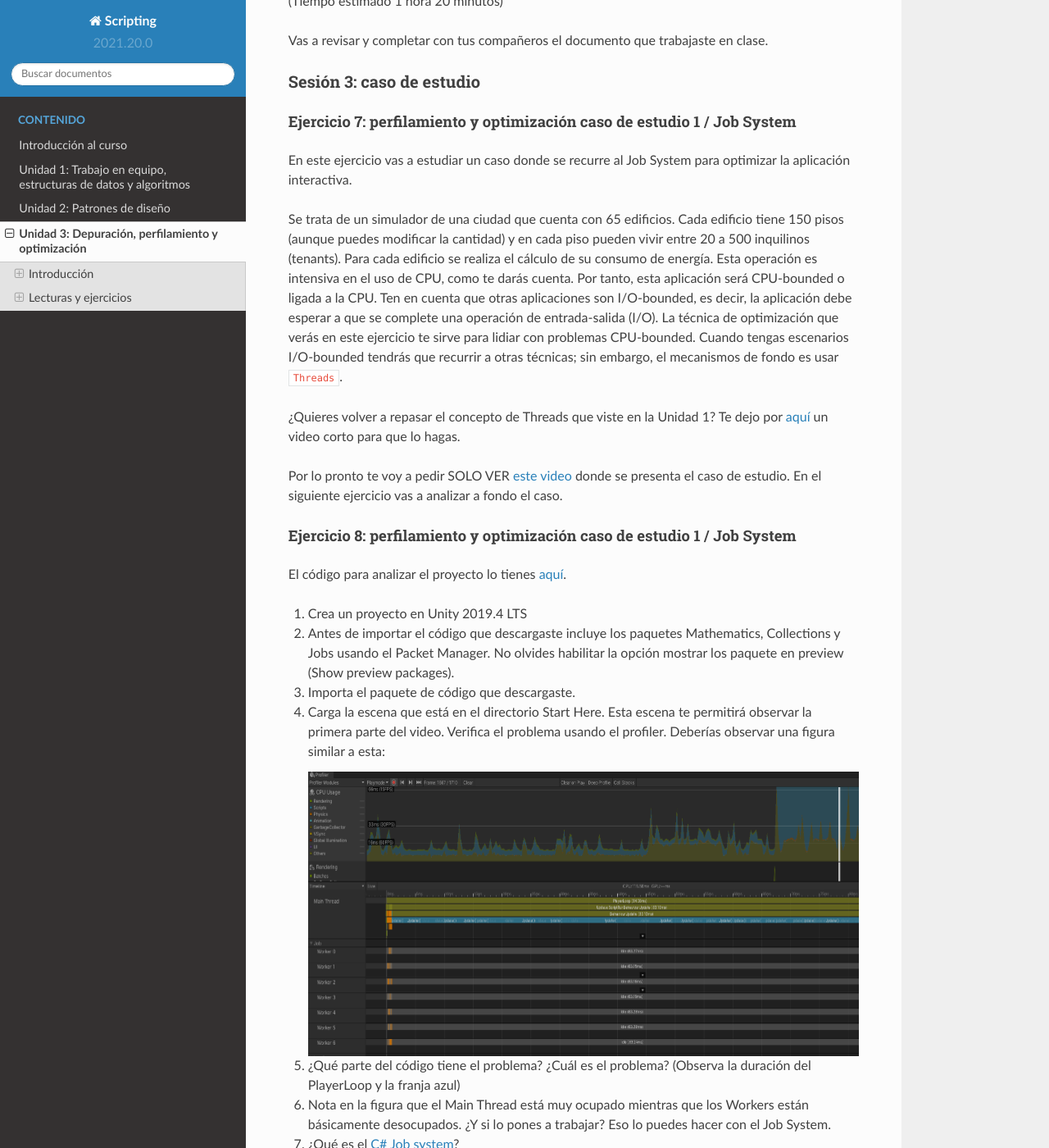
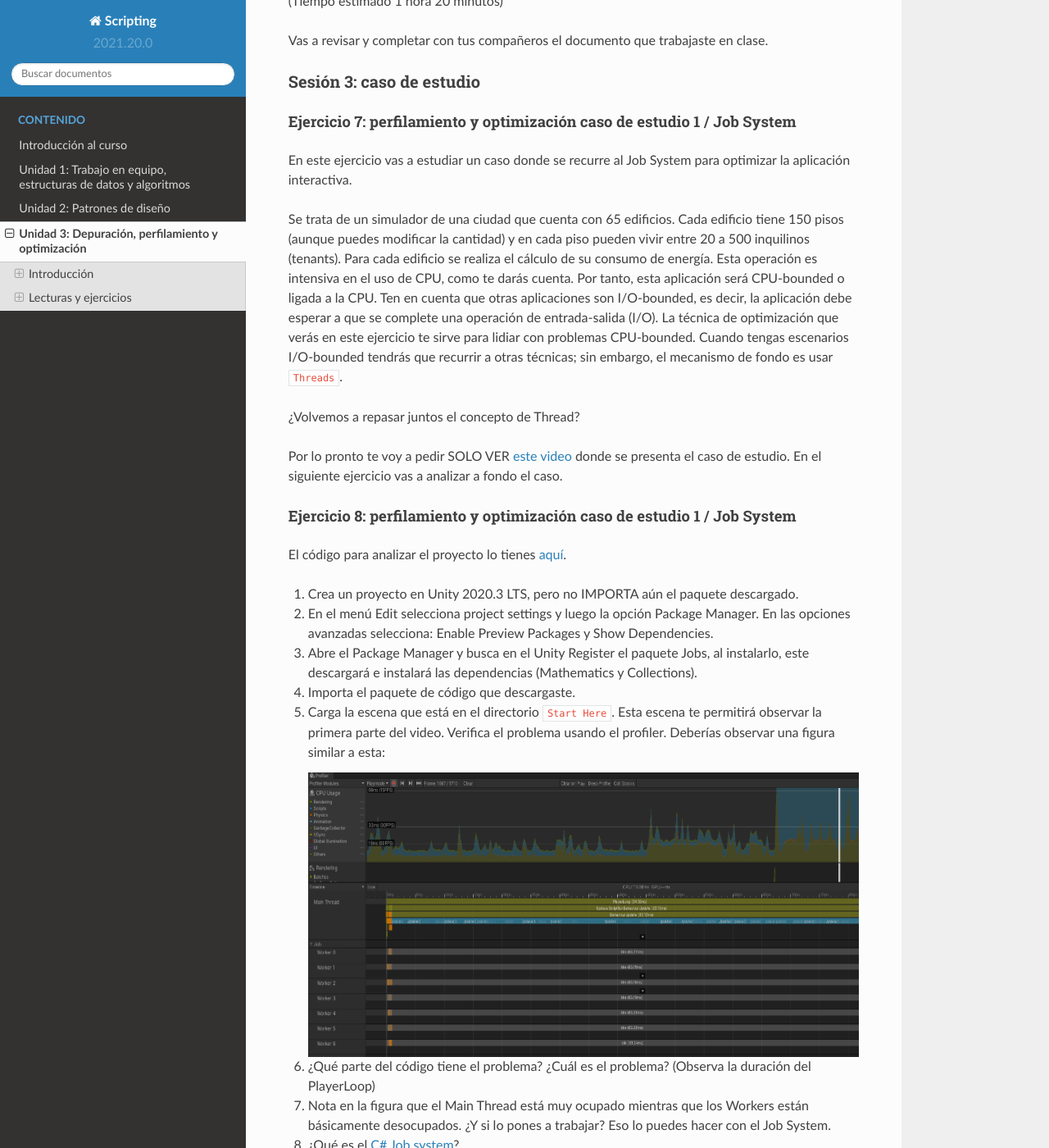
Before and after one commit to juanferfranco/scripting, a Sphinx documentation site: the page built from docs/_unidad3/unidad3.rst, in a window 1280 px wide and 1400 px high, scrolled down 4655 px. Shown: the whole window at 82% size. Built offline with Sphinx 7.4.7 and the Read the Docs theme 2.0.0, drawn with Linux system fonts in a browser that asks for light colours; some of the changed text lies outside the part shown.

Commit message:
Unit 3 sesion 3 done

```diff
--- a/docs/_unidad3/unidad3.rst
+++ b/docs/_unidad3/unidad3.rst
@@ -237,10 +237,9 @@
 la aplicación debe esperar a que se complete una operación de entrada-salida (I/O).
 La técnica de optimización que verás en este ejercicio te sirve para lidiar
 con problemas CPU-bounded. Cuando tengas escenarios I/O-bounded tendrás que
-recurrir a otras técnicas; sin embargo, el mecanismos de fondo es usar ``Threads``.
+recurrir a otras técnicas; sin embargo, el mecanismo de fondo es usar ``Threads``.
 
-¿Quieres volver a repasar el concepto de Threads que viste en la Unidad 1?
-Te dejo por `aquí <https://youtu.be/Iwj0_p0bLpc>`__ un video corto para que lo hagas.
+¿Volvemos a repasar juntos el concepto de Thread?
 
 Por lo pronto te voy a pedir SOLO VER `este video <https://youtu.be/3o12aic7kDY>`__ donde
 se presenta el caso de estudio. En el siguiente ejercicio vas a analizar a fondo
@@ -251,12 +250,13 @@
 
 El código para analizar el proyecto lo tienes `aquí <https://www.patreon.com/posts/34702445>`__.
 
-#. Crea un proyecto en Unity 2019.4 LTS
-#. Antes de importar el código que descargaste incluye los paquetes Mathematics, Collections
-   y Jobs usando el Packet Manager. No olvides habilitar la opción mostrar los paquete
-   en preview (Show preview packages).
+#. Crea un proyecto en Unity 2020.3 LTS, pero no IMPORTA aún el paquete descargado.
+#. En el menú Edit selecciona project settings y luego la opción Package Manager. En las opciones
+   avanzadas selecciona: Enable Preview Packages y Show Dependencies.
+#. Abre el Package Manager y busca en el Unity Register el paquete Jobs, al instalarlo, este
+   descargará e instalará las dependencias (Mathematics y Collections).
 #. Importa el paquete de código que descargaste.
-#. Carga la escena que está en el directorio Start Here. Esta escena te permitirá
+#. Carga la escena que está en el directorio ``Start Here``. Esta escena te permitirá
    observar la primera parte del video. Verifica el problema usando el profiler.
    Deberías observar una figura similar a esta:
 
@@ -266,7 +266,7 @@
       :align: center
 
 #. ¿Qué parte del código tiene el problema? ¿Cuál es el problema? (Observa
-   la duración del PlayerLoop y la franja azul)
+   la duración del PlayerLoop)
 #. Nota en la figura que el Main Thread está muy ocupado mientras que los
    Workers están básicamente desocupados. ¿Y si lo pones a trabajar? Eso
    lo puedes hacer con el Job System.
@@ -284,9 +284,9 @@
 
       private void Update()
       {
-      var job = new BuildingUpdateJob();
-      var jobHandle = _job.Schedule(buildings.Count, 1);
-      jobHandle.Complete();
+         var job = new BuildingUpdateJob();
+         var jobHandle = _job.Schedule(buildings.Count, 1);
+         jobHandle.Complete();
       }
 
    ¿De qué tipo es la variable job? ¿Esa variable vive en el stack o en el heap?
@@ -352,10 +352,15 @@
 
    Explica qué hacen las líneas marcadas con 1,2,3 y 4. En la marca 3 del código
    estás haciendo una copia por valor o por referencia?
-#. Esta no es una pregunta. Pero quería contarte que en la parte final de la unidad
-   te dejé un enlace con material que ven tus compañeros de experiencias sobre aplicaciones
-   interactivas I/O bounded.
 
+Trabajo autónomo 3: caso de estudio
+***********************************************************
+(Tiempo estimado 1 hora 20 minutos)
+
+Este caso de estudio es interesante, pero hay muchos conceptos e ideas que
+procesar. En este bloque de tiempo autónomo vas a repasar el ejercicio anterior.
+Ve escribiendo las dudas que te surjan para compartirlas y aclararlas en
+la próxima sesión de clase.
 
 ..
    Ejercicio 10: perfilamiento y optimización / caso de estudio (18)
```
